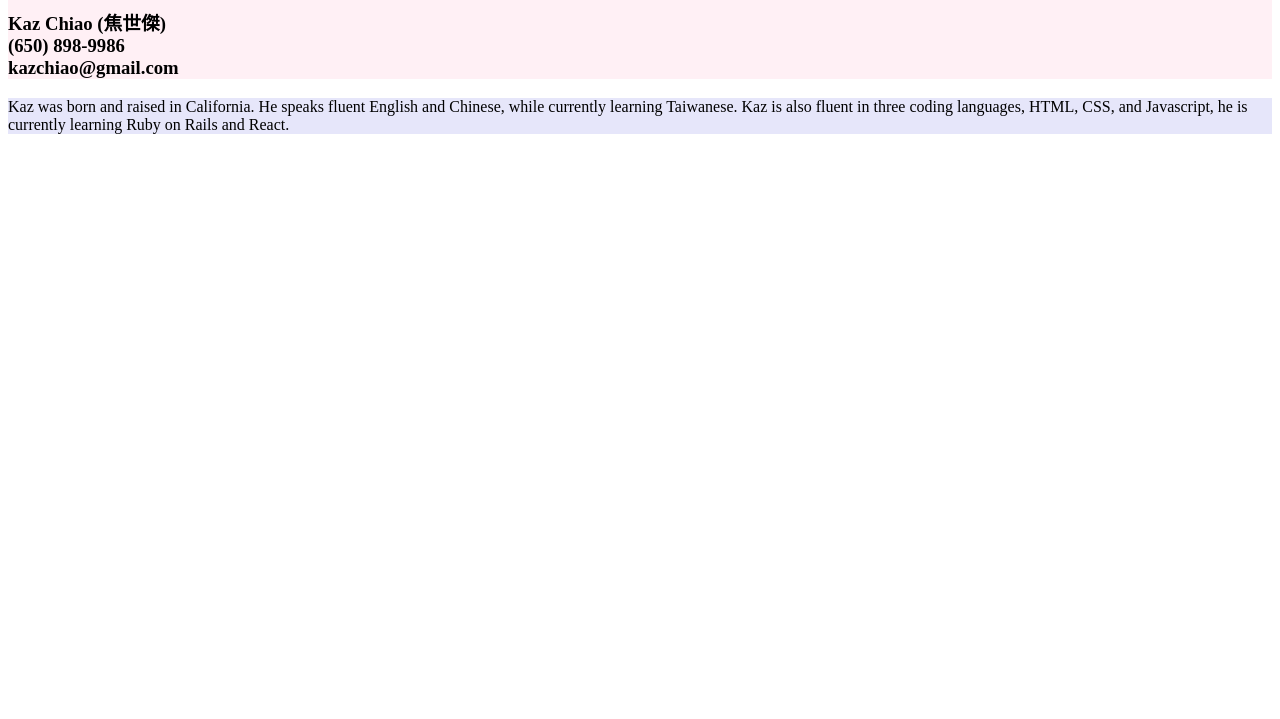
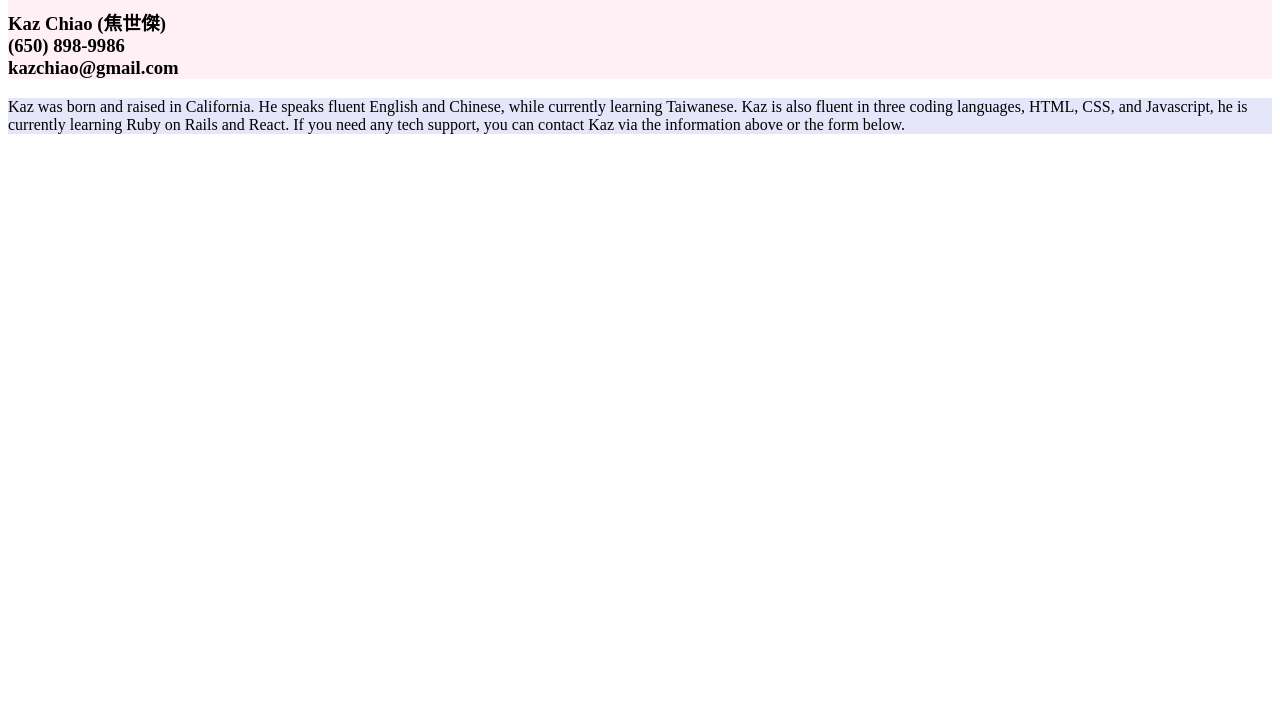
Before and after one commit to kazchiao/kazchiao.github.io, a plain HTML site: page index.html in a window 1280 px wide. Shown: the part 81-800 px from the top of the page. Drawn offline with Linux system fonts and the light colour scheme.

Commit message:
Update index.html

```diff
--- a/index.html
+++ b/index.html
@@ -10,7 +10,8 @@
     <div class="row">
         <div class="col-sm-6" style="background-color:lavenderblush;"><h1>Kaz Chiao (焦世傑)</h1>
     <h3>Kaz Chiao (焦世傑)<br>(650) 898-9986<br>kazchiao@gmail.com</h3></div>
-        <div class="col-sm-6" style="background-color:lavender;">Kaz was born and raised in California. He speaks fluent English and Chinese, while currently learning Taiwanese. Kaz is also fluent in three coding languages, HTML, CSS, and Javascript, he is currently learning Ruby on Rails and React.</div>
+        <div class="col-sm-6" style="background-color:lavender;">Kaz was born and raised in California. He speaks fluent English and Chinese, while currently learning Taiwanese. Kaz is also fluent in three coding languages, HTML, CSS, and Javascript, he is currently learning Ruby on Rails and React. If you need any tech support, you can contact Kaz via the information above or the form below.</div>
+        <div class="col-sm-6" style="background-color:lavenderblush;"><h1></h1></div>
     </div>
 
 </body>
```
